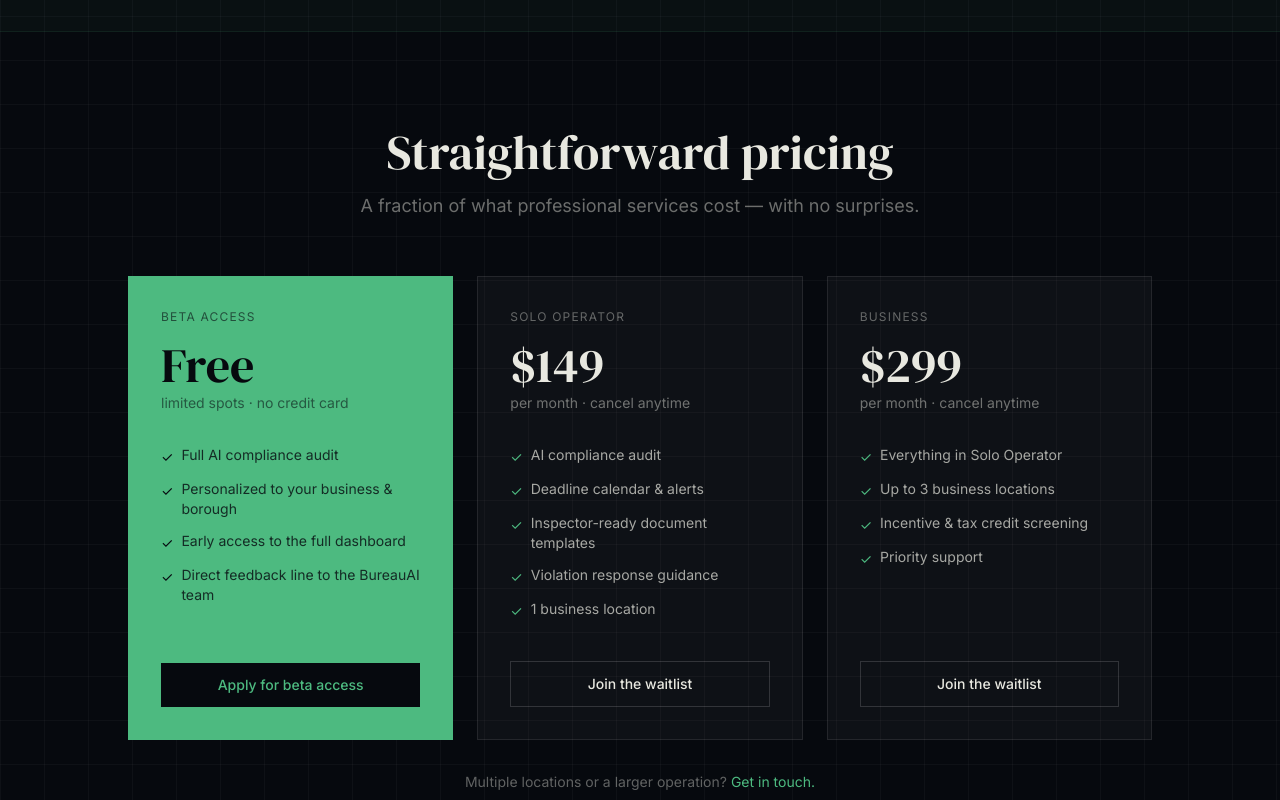
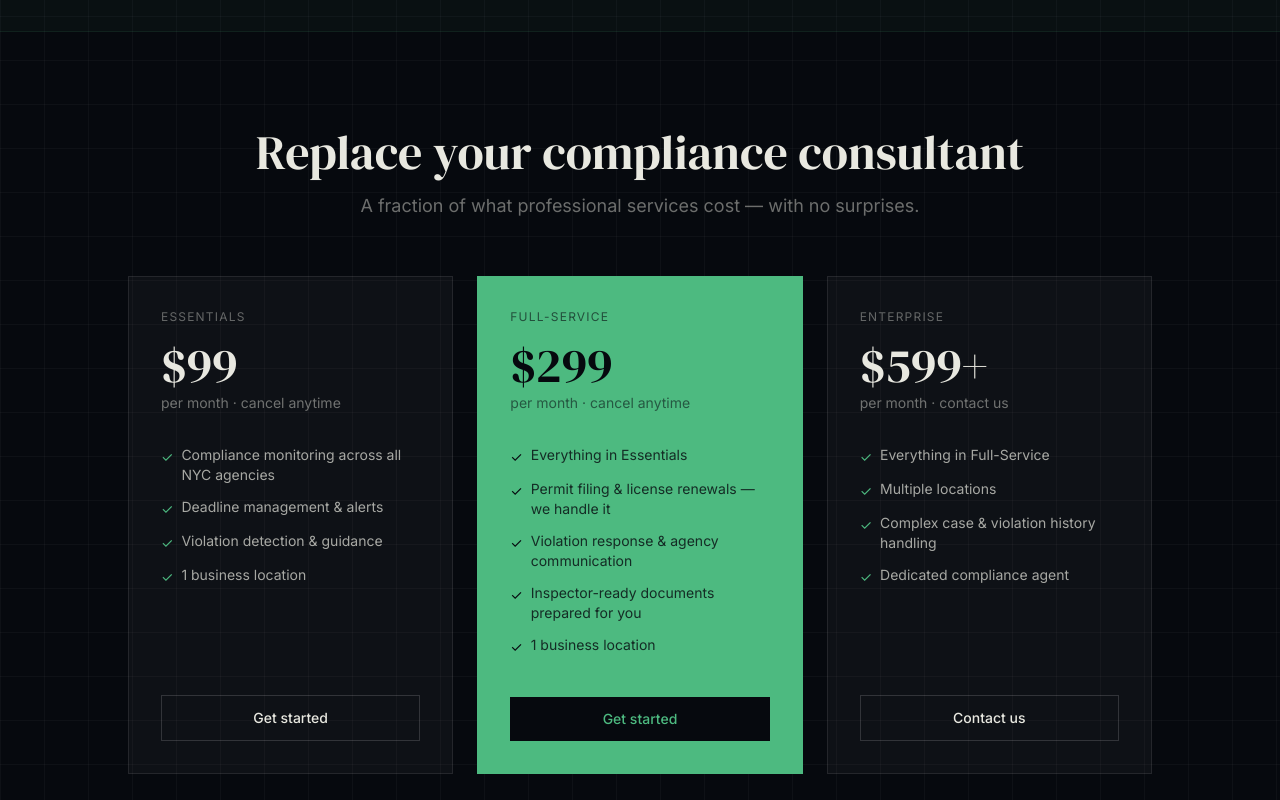
Before and after one commit to Ruelkey123/BureauAI, a Next.js app: page / in a window 1280 px wide. Shown: the part 3240-4040 px from the top of the page. Built offline with nearby package versions, Linux system fonts and the light colour scheme.

Commit message:
copy: pricing — 3-tier retainer replacing consultant framing

```diff
--- a/app/_components/PricingTeaserSection.tsx
+++ b/app/_components/PricingTeaserSection.tsx
@@ -1,45 +1,45 @@
 const plans = [
   {
-    label: 'Beta Access',
-    price: 'Free',
-    sub: 'limited spots · no credit card',
-    highlight: true,
+    label: 'Essentials',
+    price: '$99',
+    sub: 'per month · cancel anytime',
+    highlight: false,
     features: [
-      'Full AI compliance audit',
-      'Personalized to your business & borough',
-      'Early access to the full dashboard',
-      'Direct feedback line to the BureauAI team',
+      'Compliance monitoring across all NYC agencies',
+      'Deadline management & alerts',
+      'Violation detection & guidance',
+      '1 business location',
     ],
-    cta: 'Apply for beta access',
+    cta: 'Get started',
     href: '#waitlist',
   },
   {
-    label: 'Solo Operator',
-    price: '$149',
+    label: 'Full-Service',
+    price: '$299',
     sub: 'per month · cancel anytime',
-    highlight: false,
+    highlight: true,
     features: [
-      'AI compliance audit',
-      'Deadline calendar & alerts',
-      'Inspector-ready document templates',
-      'Violation response guidance',
+      'Everything in Essentials',
+      'Permit filing & license renewals — we handle it',
+      'Violation response & agency communication',
+      'Inspector-ready documents prepared for you',
       '1 business location',
     ],
-    cta: 'Join the waitlist',
+    cta: 'Get started',
     href: '#waitlist',
   },
   {
-    label: 'Business',
-    price: '$299',
-    sub: 'per month · cancel anytime',
+    label: 'Enterprise',
+    price: '$599+',
+    sub: 'per month · contact us',
     highlight: false,
     features: [
-      'Everything in Solo Operator',
-      'Up to 3 business locations',
-      'Incentive & tax credit screening',
-      'Priority support',
+      'Everything in Full-Service',
+      'Multiple locations',
+      'Complex case & violation history handling',
+      'Dedicated compliance agent',
     ],
-    cta: 'Join the waitlist',
+    cta: 'Contact us',
     href: '#waitlist',
   },
 ]
@@ -49,7 +49,7 @@ export default function PricingTeaserSection() {
     <section className="py-24 px-6">
       <div className="max-w-5xl mx-auto">
         <h2 className="font-serif text-4xl md:text-5xl text-center mb-4" style={{ color: '#e8e8e0' }}>
-          Straightforward pricing
+          Replace your compliance consultant
         </h2>
         <p className="text-lg mb-14 text-center max-w-xl mx-auto" style={{ color: 'rgba(232,232,224,0.45)' }}>
           A fraction of what professional services cost — with no surprises.
```
